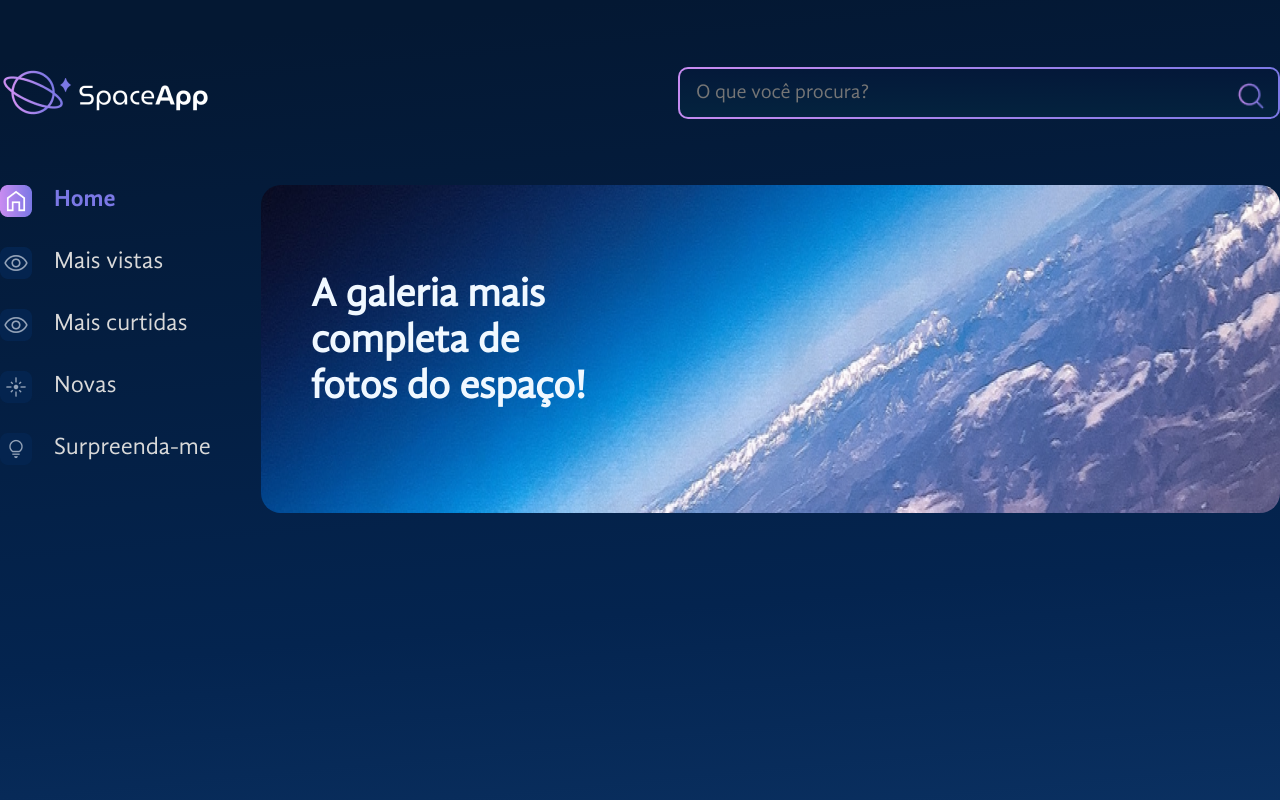
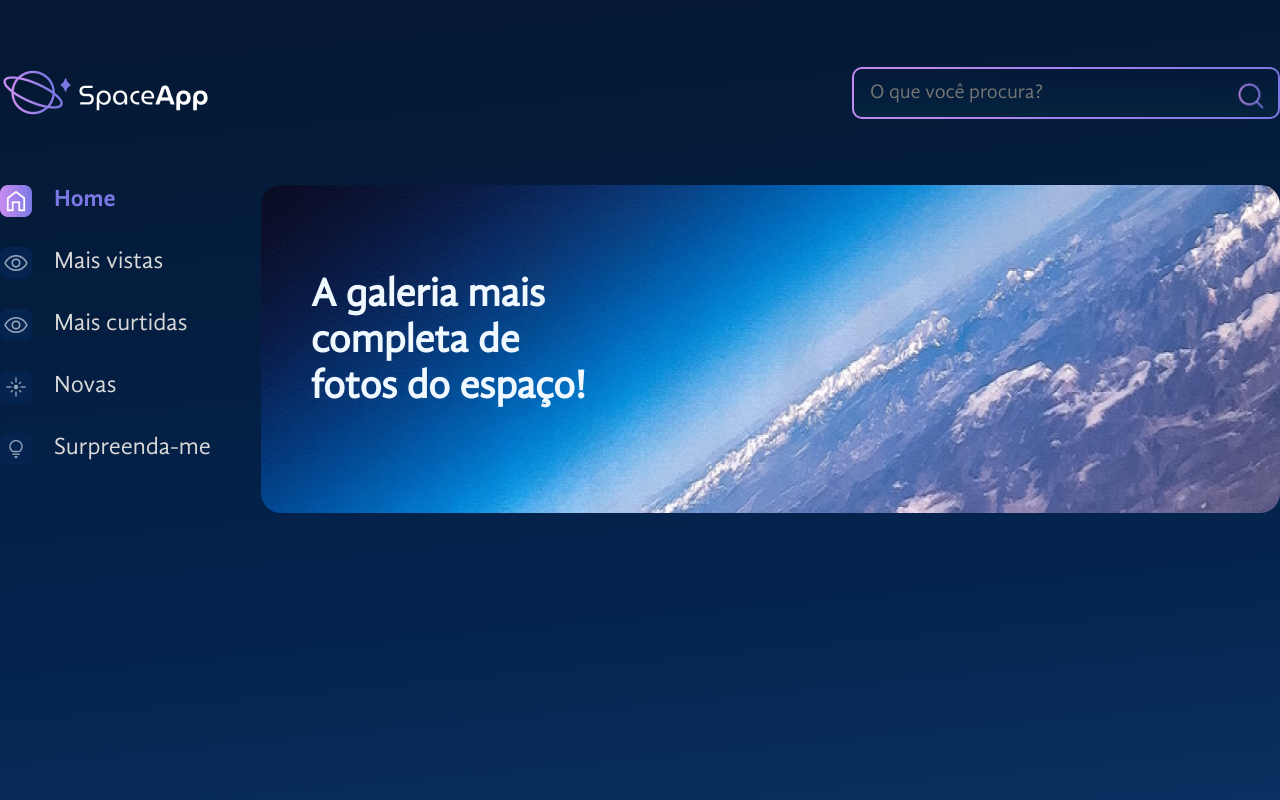
Before and after one commit to danielcosta010/React-estilizando-styled-components, a React (Vite) app: page / in a window 1280 px wide. Shown: the top 800 px of the page. Built offline with nearby package versions, Linux system fonts and the light colour scheme.

Commit message:
Atualizando CampoDeTexto

```diff
--- a/src/componentes/CampoTexto/index.jsx
+++ b/src/componentes/CampoTexto/index.jsx
@@ -6,7 +6,7 @@ const ContainerEstilizado = styled.div`
   display: inline-block;
 `;
 const CampoTextoEstilizado = styled.input`
-  width: 566px;
+  max-width: 50%px;
   border-radius: 10px;
   border: 2px solid transparent;
   background-image: linear-gradient(180.61deg, #041839 7.16%, #04243F),
@@ -19,7 +19,7 @@ const CampoTextoEstilizado = styled.input`
   line-height: 20px;
   color: #e0d7ca;
 
-  @media (max-width: 744px) {
+  @media (min-width: 744px) {
     width: 392px;
   }
 `;
```
